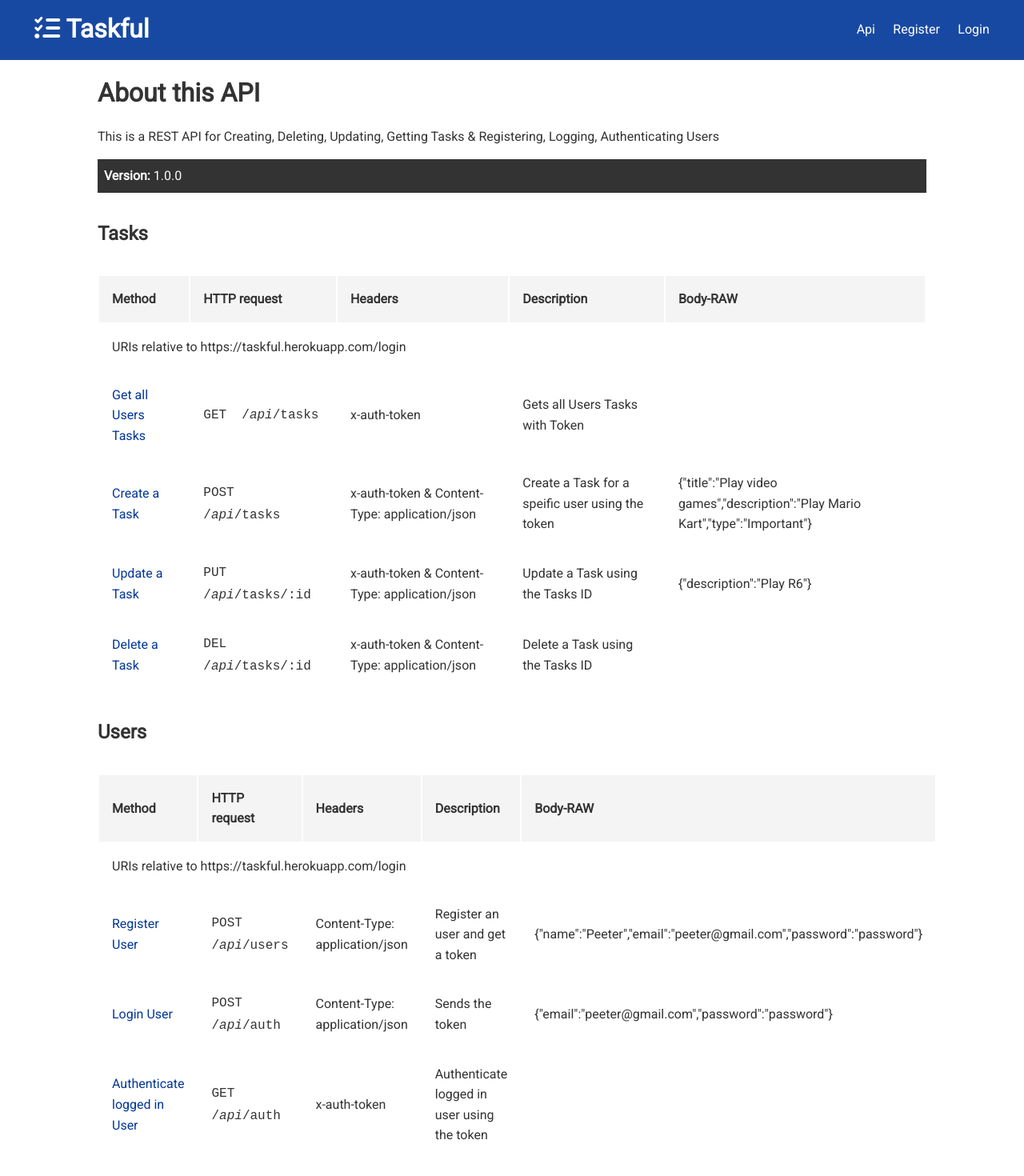
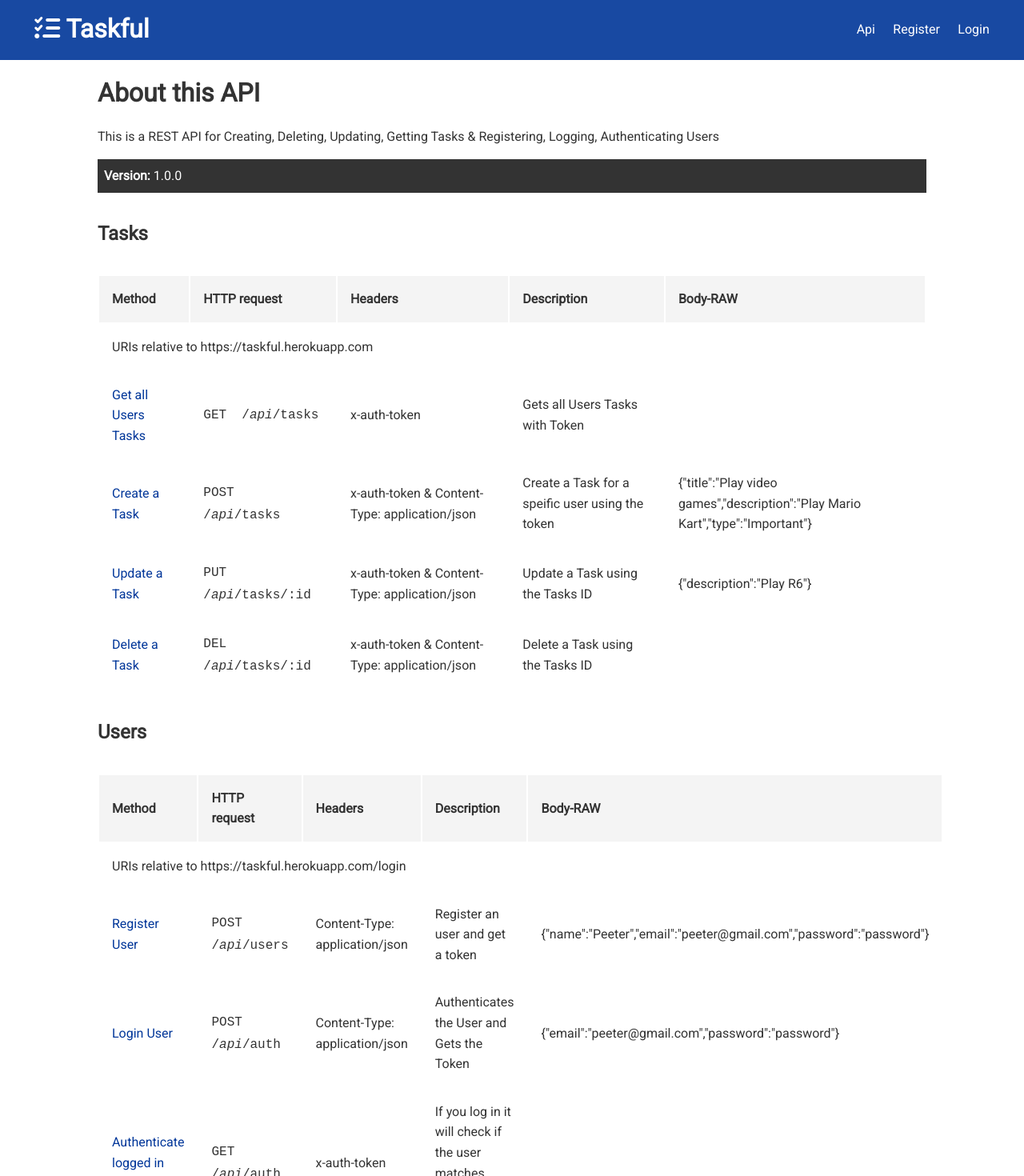
Before and after one commit to tomimarkus991/Taskful, a React (Create React App) app in the folder client/: page /api in a window 1280 px wide. Shown: the top 1470 px of the page at 80% size. Built offline with nearby package versions, Linux system fonts and the light colour scheme.

Commit message:
Update API documentation

```diff
--- a/client/src/components/pages/Api.js
+++ b/client/src/components/pages/Api.js
@@ -53,7 +53,7 @@ const Api = () => {
             <tbody>
               <tr class="alt">
                 <td colspan="3">
-                  URIs relative to https://taskful.herokuapp.com/login
+                  URIs relative to https://taskful.herokuapp.com
                 </td>
               </tr>
 
@@ -187,7 +187,7 @@ const Api = () => {
                   </code>
                 </td>
                 <td>Content-Type: application/json</td>
-                <td>Sends the token</td>
+                <td>Authenticates the User and Gets the Token</td>
                 <td>{jsonLoginStr}</td>
               </tr>
 
@@ -205,7 +205,10 @@ const Api = () => {
                   </code>
                 </td>
                 <td>x-auth-token</td>
-                <td>Authenticate logged in user using the token</td>
+                <td>
+                  If you log in it will check if the user matches using the
+                  token
+                </td>
               </tr>
             </tbody>
           </table>
```
